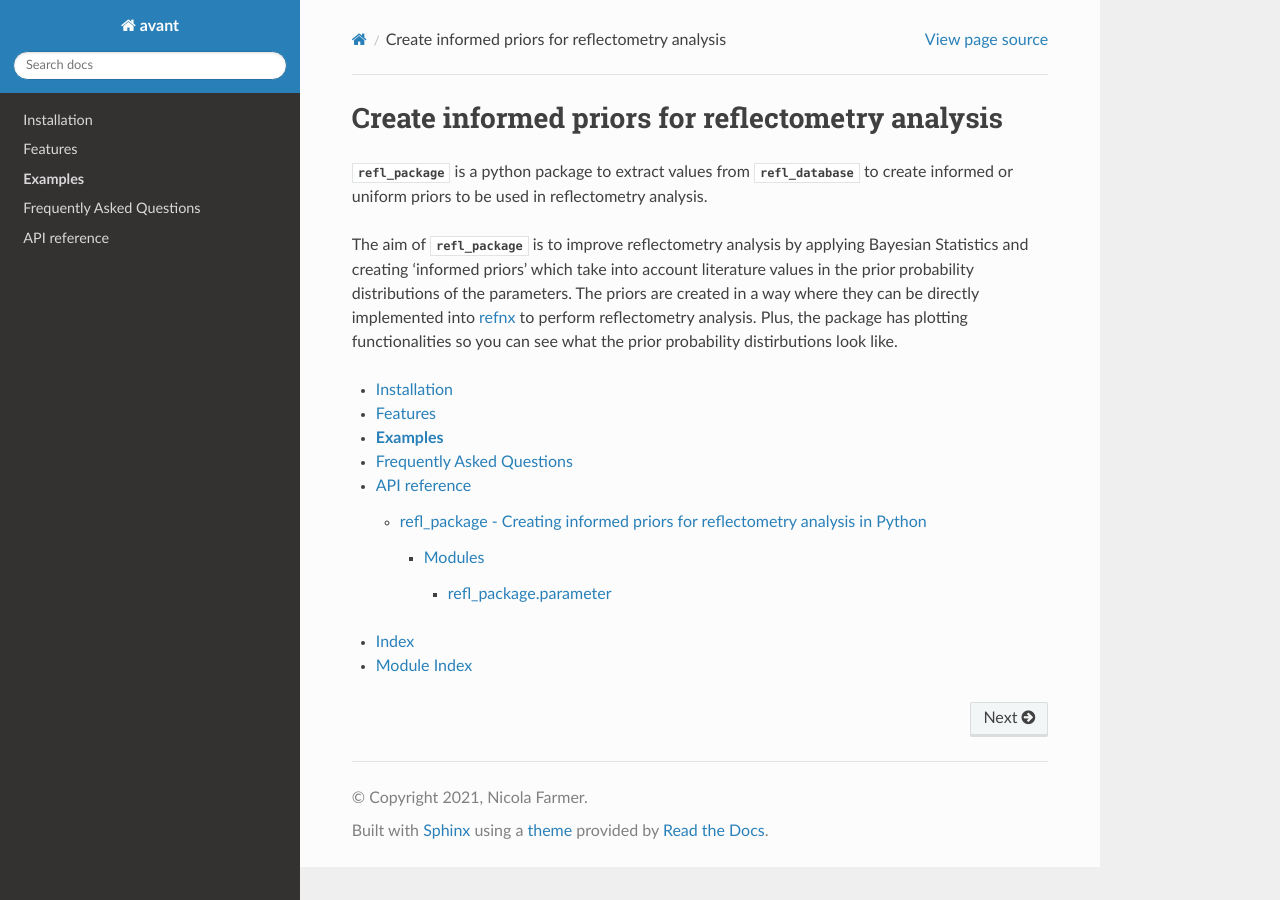
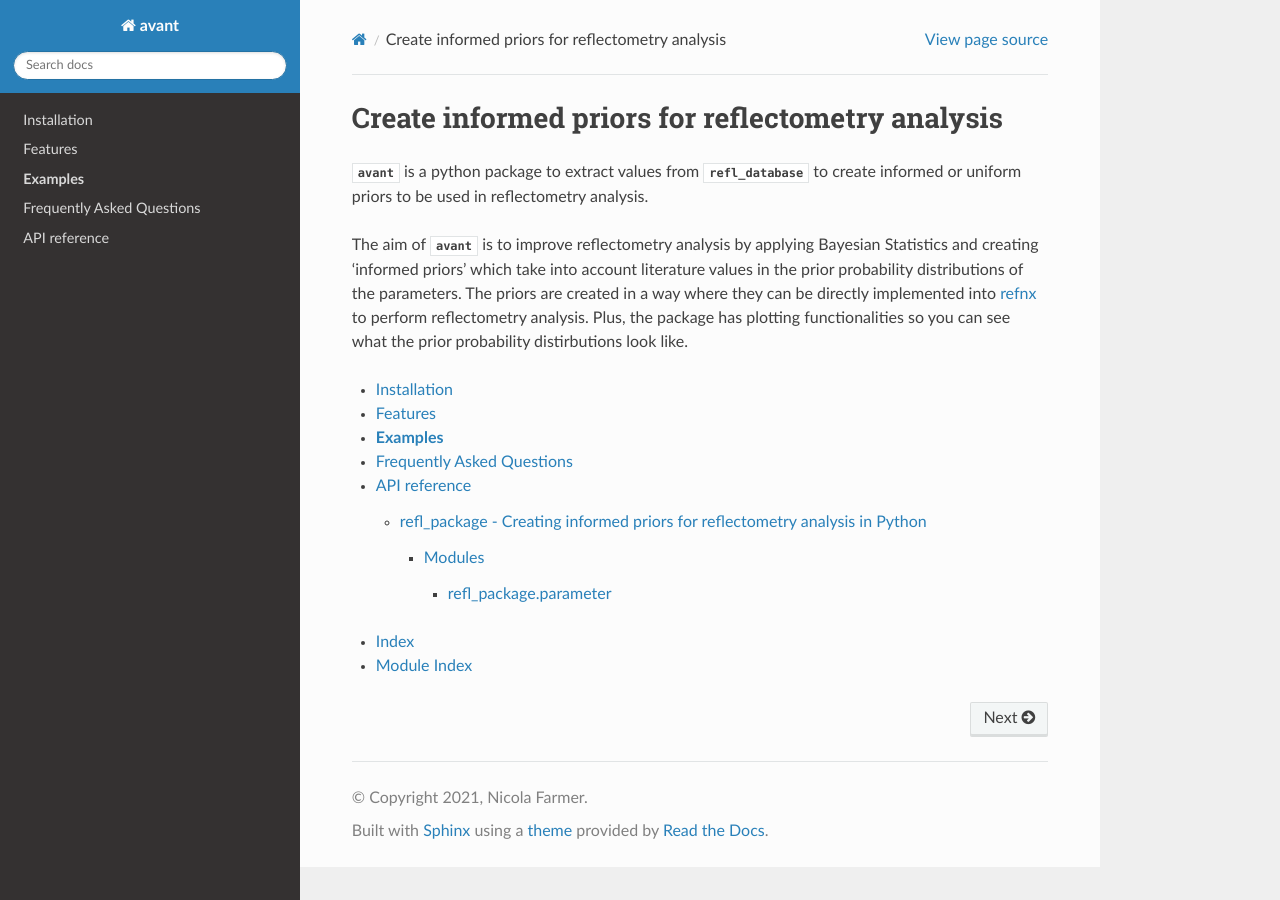
Before and after one commit to nf679/avant, a Sphinx documentation site: the page built from docs/source/index.rst, in a window 1280 px wide. Built offline with Sphinx 7.4.7 and the Read the Docs theme 2.0.0, drawn with Linux system fonts in a browser that asks for light colours; formulas are drawn with MathJax 3.

Commit message:
Update index.rst

```diff
--- a/docs/source/index.rst
+++ b/docs/source/index.rst
@@ -1,4 +1,4 @@
-.. refl_package documentation master file, created by
+.. avant documentation master file, created by
    sphinx-quickstart on Wed Aug 25 19:53:00 2021.
    You can adapt this file completely to your liking, but it should at least
    contain the root `toctree` directive.
@@ -6,9 +6,9 @@
 Create informed priors for reflectometry analysis
 =================================================
 
-:py:mod:`refl_package` is a python package to extract values from :py:mod:`refl_database` to create informed or uniform priors to be used in reflectometry analysis.
+:py:mod:`avant` is a python package to extract values from :py:mod:`refl_database` to create informed or uniform priors to be used in reflectometry analysis.
 
-The aim of :py:mod:`refl_package` is to improve reflectometry analysis by applying Bayesian Statistics and creating 'informed priors' which take into account literature values in the prior probability distributions of the parameters. The priors are created in a way where they can be directly implemented into `refnx`_ to perform reflectometry analysis. Plus, the package has plotting functionalities so you can see what the prior probability distirbutions look like.
+The aim of :py:mod:`avant` is to improve reflectometry analysis by applying Bayesian Statistics and creating 'informed priors' which take into account literature values in the prior probability distributions of the parameters. The priors are created in a way where they can be directly implemented into `refnx`_ to perform reflectometry analysis. Plus, the package has plotting functionalities so you can see what the prior probability distirbutions look like.
 
 .. _refnx: https://refnx.readthedocs.io/en/latest/index.html
 
```
